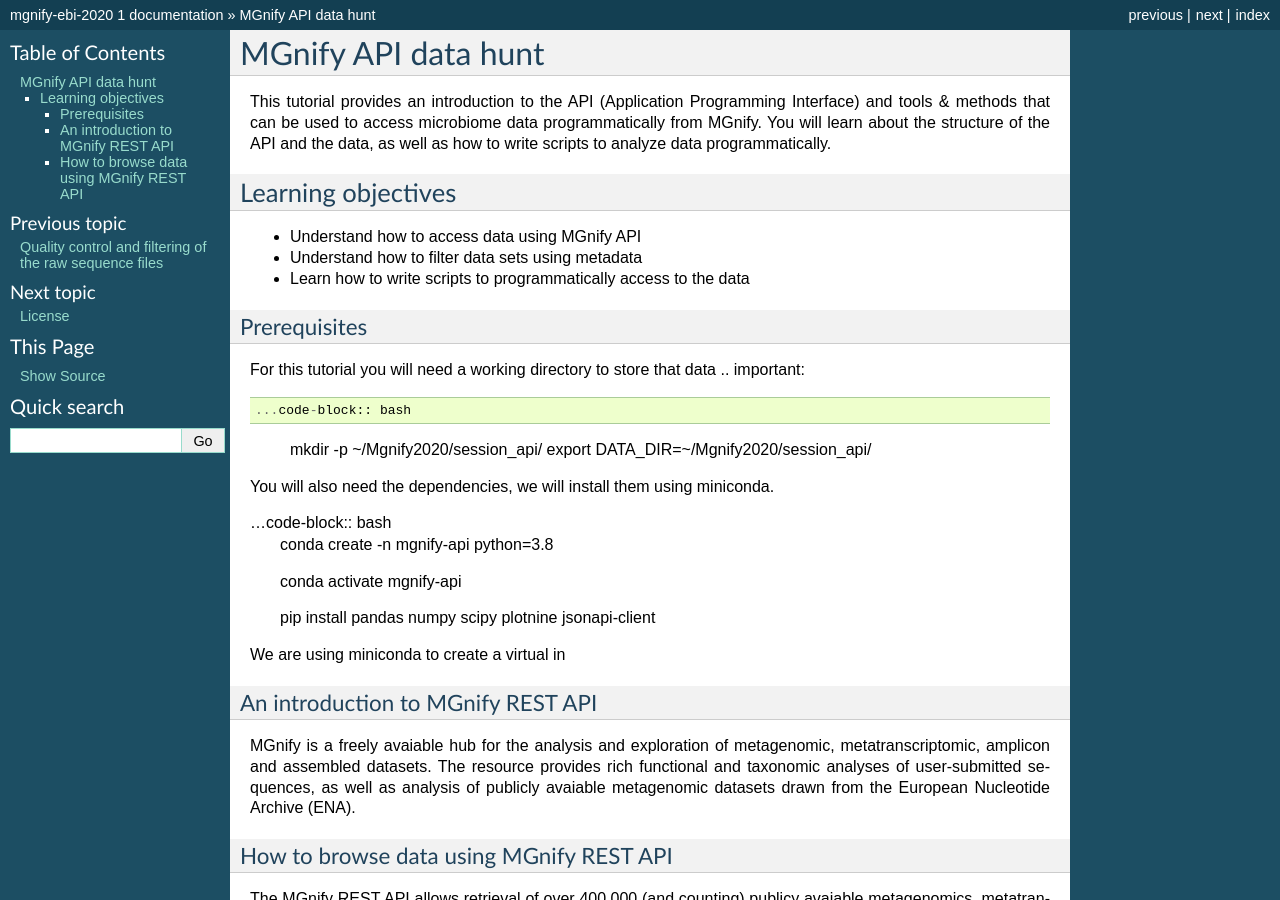
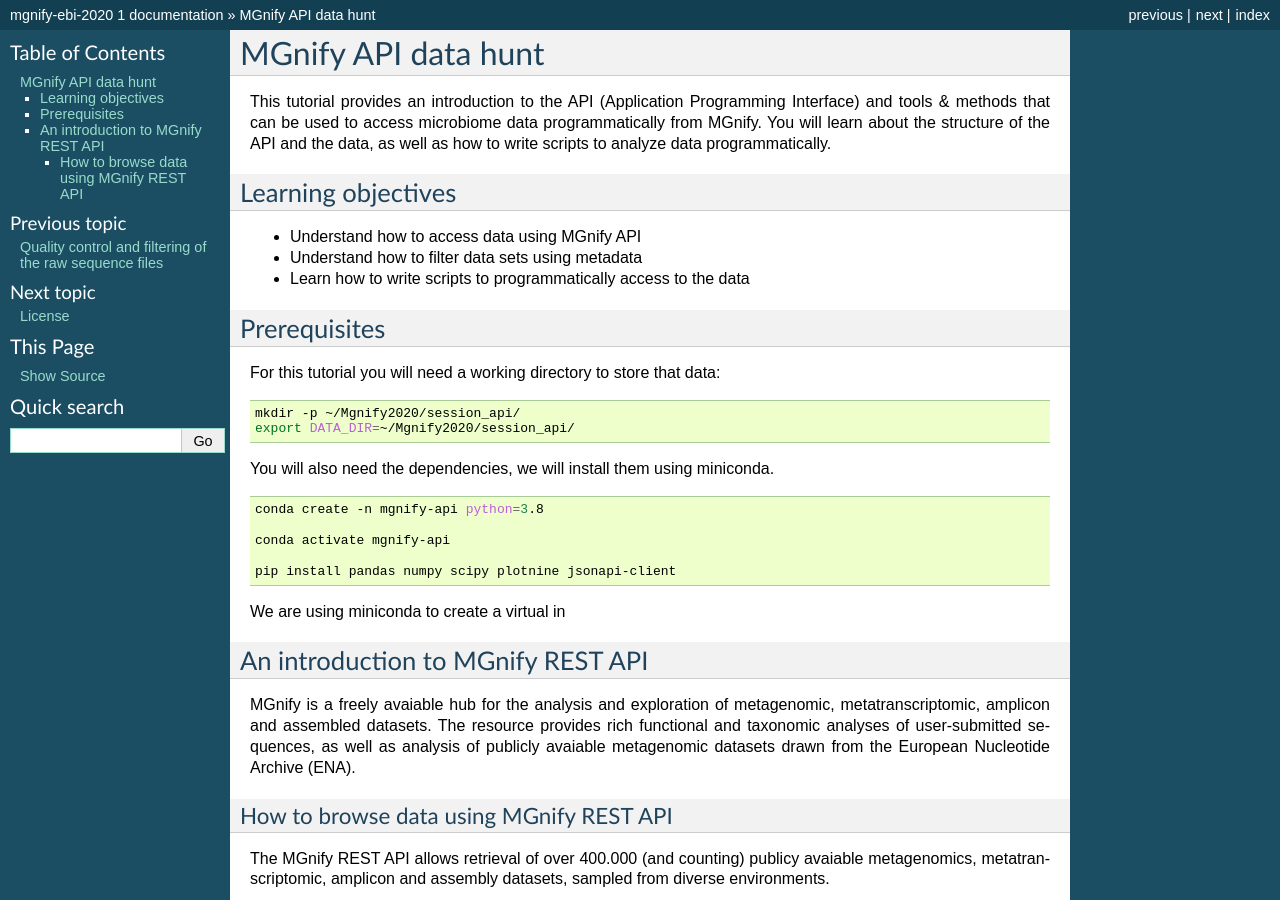
Before and after one commit to EBI-Metagenomics/mgnify-ebi-2020, a Sphinx documentation site: the page built from docs/source/api.rst, in a window 1280 px wide and 900 px high. Built offline with Sphinx 7.4.7, drawn with Linux system fonts in a browser that asks for light colours.

```diff
--- a/docs/source/api.rst
+++ b/docs/source/api.rst
@@ -7,36 +7,37 @@ that can be used to access microbiome data programmatically from MGnify. You wil
 of the API and the data, as well as how to write scripts to analyze data programmatically.
 
 Learning objectives
-^^^^^^^^^^^^^^^^^^^
+###################
 
 - Understand how to access data using MGnify API
 - Understand how to filter data sets using metadata
 - Learn how to write scripts to programmatically access to the data
 
 Prerequisites
--------------
+#############
 
-For this tutorial you will need a working directory to store that data .. important::
+For this tutorial you will need a working directory to store that data:
 
-...code-block:: bash
-    mkdir -p ~/Mgnify2020/session_api/
-    export DATA_DIR=~/Mgnify2020/session_api/
+.. code-block:: bash
 
+   mkdir -p ~/Mgnify2020/session_api/
+   export DATA_DIR=~/Mgnify2020/session_api/
 
 You will also need the dependencies, we will install them using miniconda.
 
-...code-block:: bash
-    conda create -n mgnify-api python=3.8
+.. code-block:: bash
 
-    conda activate mgnify-api
+   conda create -n mgnify-api python=3.8
 
-    pip install pandas numpy scipy plotnine jsonapi-client
+   conda activate mgnify-api
+
+   pip install pandas numpy scipy plotnine jsonapi-client
 
 We are using miniconda to create a virtual in
 
 
 An introduction to MGnify REST API
-----------------------------------
+##################################
 
 MGnify is a freely avaiable hub for the analysis and exploration of metagenomic, metatranscriptomic,
 amplicon and assembled datasets. The resource provides rich functional and taxonomic analyses of
@@ -45,7 +46,7 @@ from the European Nucleotide Archive (ENA).
 
 
 How to browse data using MGnify REST API
-----------------------------------------
+****************************************
 
 The MGnify REST API allows retrieval of over 400.000 (and counting) publicy
 avaiable metagenomics, metatranscriptomic, amplicon and assembly datasets,
```
